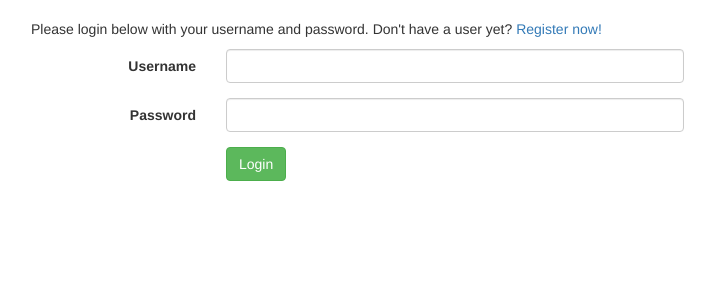
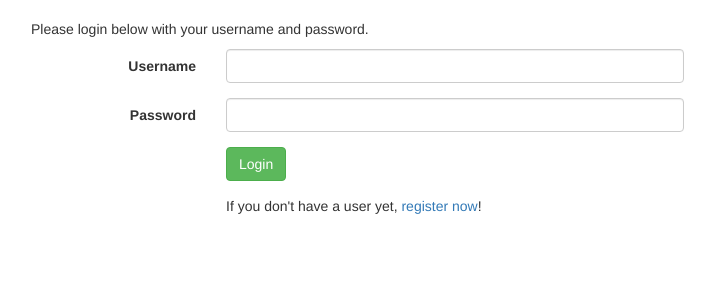
Before and after one commit to enygma/hunter-test, a Flask app: page /user/login in a window 1280 px wide. Shown: the part 51-351 px from the top of the page, without its empty margins (39-754 px from the left). Run offline with Flask 2, Linux system fonts and the light colour scheme; some libraries are stand-ins or nearby versions.

Commit message:
updating some text on the login and index pages

```diff
--- a/templates/index.html
+++ b/templates/index.html
@@ -4,7 +4,8 @@
 
 <h2>Welcome!</h2>
 <p>
-    Welcome to this silly little vulnerable application. If you don't have a user yet, <a href="/user/register">register now</a>!
+    Welcome to this vulnerable application. This application will help you understand the importance of good input validation
+    and secure comparison checks.
 </p>
 
 {% endblock %}
--- a/templates/login.html
+++ b/templates/login.html
@@ -2,7 +2,7 @@
 
 {% block content %}
 <p>
-    Please login below with your username and password. Don't have a user yet? <a href="/user/register">Register now!</a>
+    Please login below with your username and password.
 </p>
 
 {% if error %}
@@ -38,11 +38,10 @@ Login successful for user {{ username }}.
         <div class="col-sm-5"><button class="btn btn-success" type="submit">Login</button></div>
     </div>
 </form>
-<!--
 <div class="row">
     <div class="col-sm-2">&nbsp;</div>
-    <div class="col-sm-5"><a href="/user/forgot">Forgot your password?</a></div>
-</div> -->
+    <div class="col-sm-5">If you don't have a user yet, <a href="/user/register">register now</a>!</div>
+</div>
 
 <script>
 $(function() {
```
